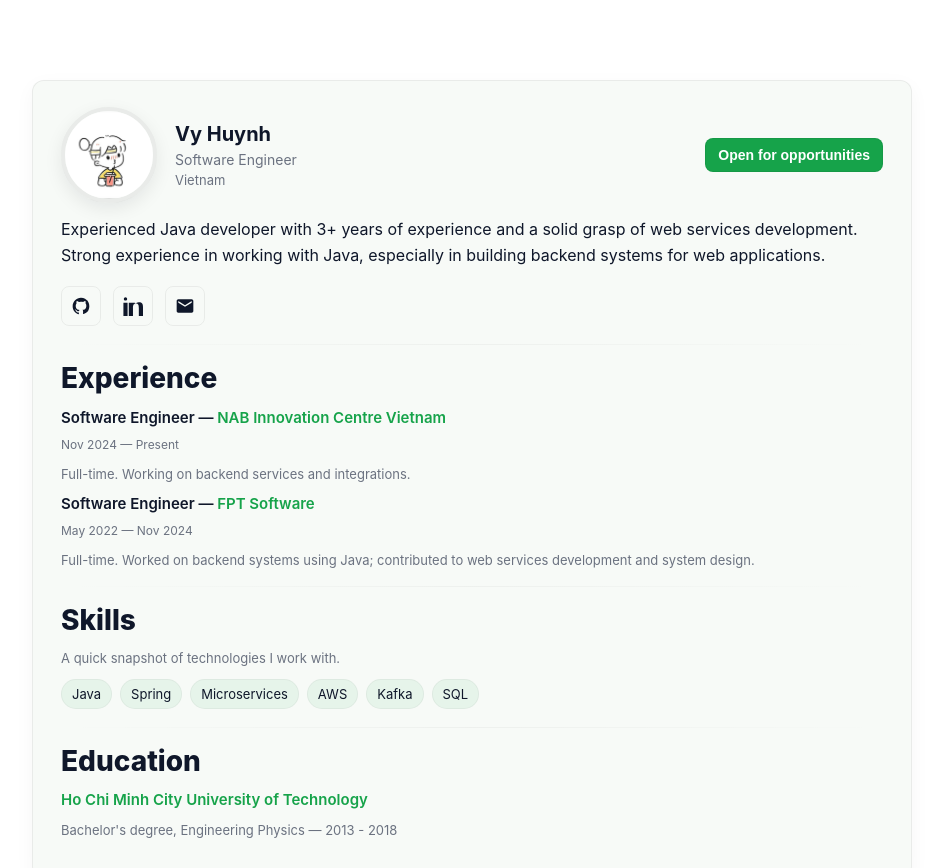
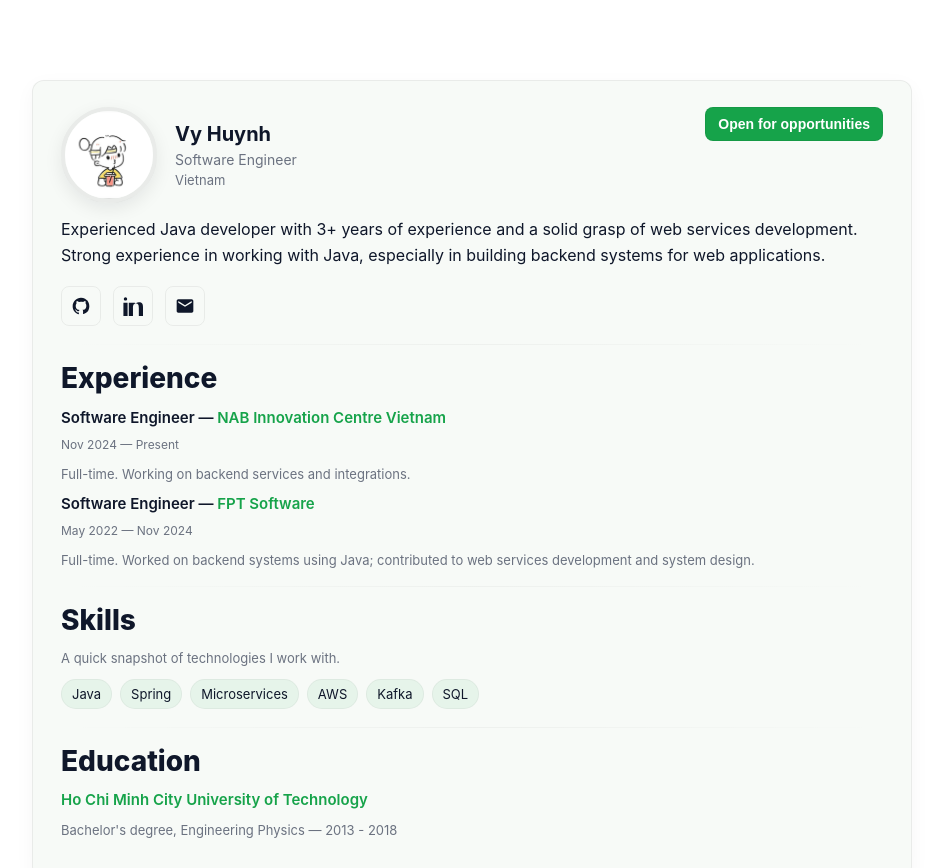
Before and after one commit to navi83/navi83.github.io, a plain HTML site: page index.html in a window 1280 px wide. Shown: the top 868 px of the page, without its empty margins (168-1111 px from the left). Drawn offline with Linux system fonts and the light colour scheme.

Commit message:
update button

```diff
--- a/assets/styles.css
+++ b/assets/styles.css
@@ -36,9 +36,9 @@ body{
 }
 
 /* Profile header */
-.profile-header{display:flex;align-items:center;gap:18px;justify-content:space-between}
+.profile-header{display:flex;align-items:flex-start;gap:18px;justify-content:space-between}
 .profile-left{display:flex;align-items:center;gap:18px}
-.header-actions{display:flex;align-items:center;gap:12px}
+.header-actions{display:flex;align-items:center;gap:12px;align-self:flex-start}
 .header-actions .btn{padding:8px 12px;font-size:14px;border-radius:8px}
 .avatar-wrap{
   width:96px;
@@ -57,7 +57,7 @@ body{
   border-radius:0; /* wrapper handles rounding */
   border:none;
 }
-.meta{display:flex;flex-direction:column}
+.meta{display:flex;flex-direction:column;justify-content:center}
 .name{margin:0;font-size:20px;color:var(--text)}
 .role{margin:6px 0 0;color:var(--muted);font-size:14px}
 .location{margin:4px 0 0;color:var(--muted);font-size:13px}
```
